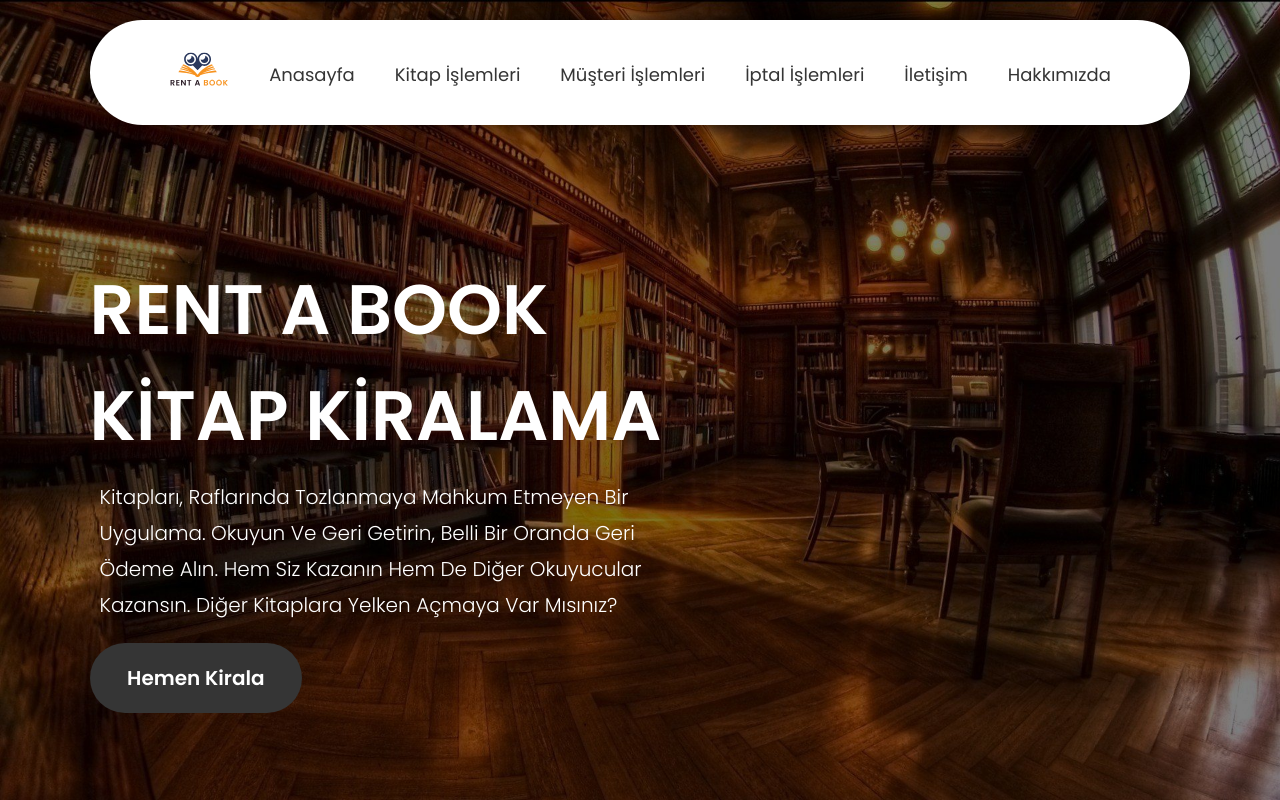
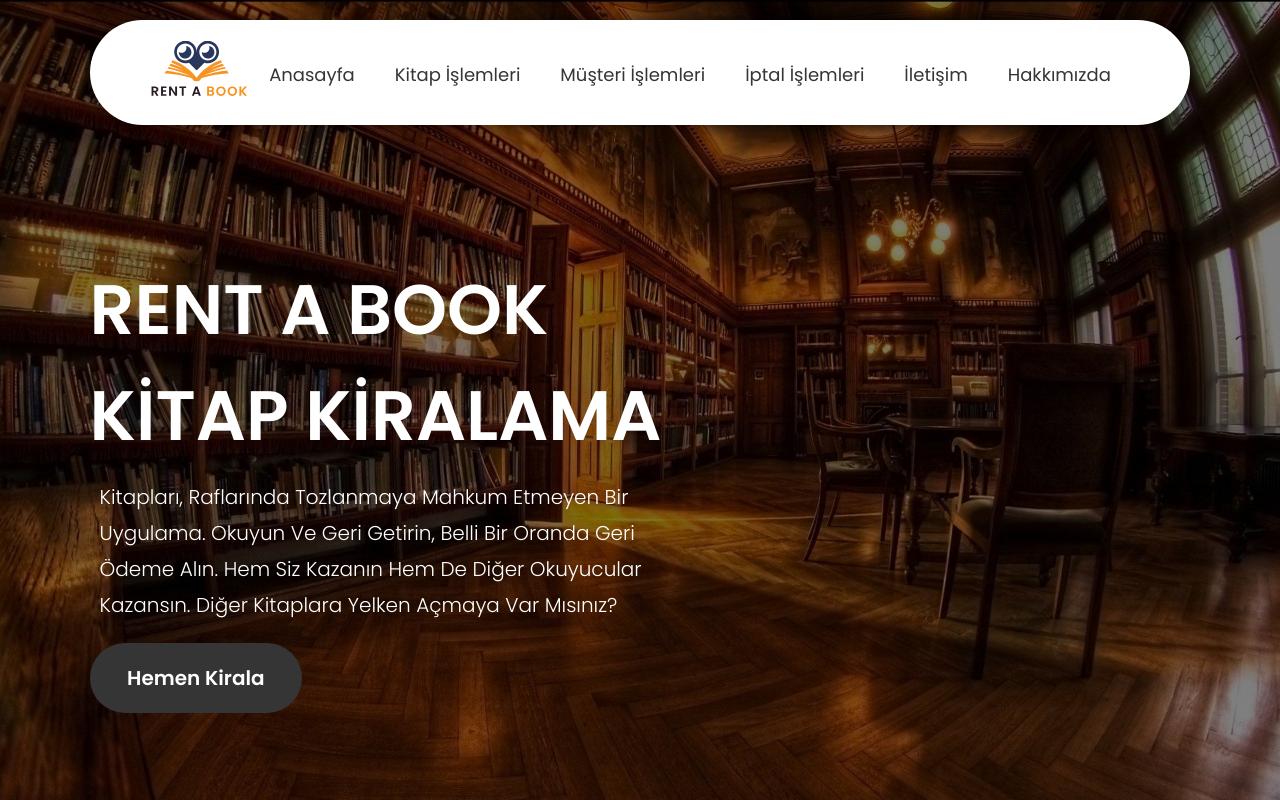
Before and after one commit to mehmet-ercan/RentaBook-Typescript, a website built with webpack: page public/index.html in a window 1280 px wide. Built offline with nearby package versions, Linux system fonts and the light colour scheme; files whose address does not match are found by name.

Commit message:
logo düzenlendi

```diff
--- a/public/index.html
+++ b/public/index.html
@@ -18,7 +18,7 @@
 
   <header class="header">
     <a href="#" class="logo">
-      <img src="../public/images/logo.svg" alt="Logo" />
+      <img src="../public/images/logo-svg.svg" alt="Logo" />
     </a>
 
     <nav class="navbar" id="primary_nav_wrap">
```
Also changed, not shown: public/images/books/yalniziz.jpg (deleted), public/images/home.jpg (deleted), public/images/icon1.svg (deleted), public/images/icon2.png (deleted), public/images/logo-svg-v2.svg (added), public/images/logo-svg.svg (added).
